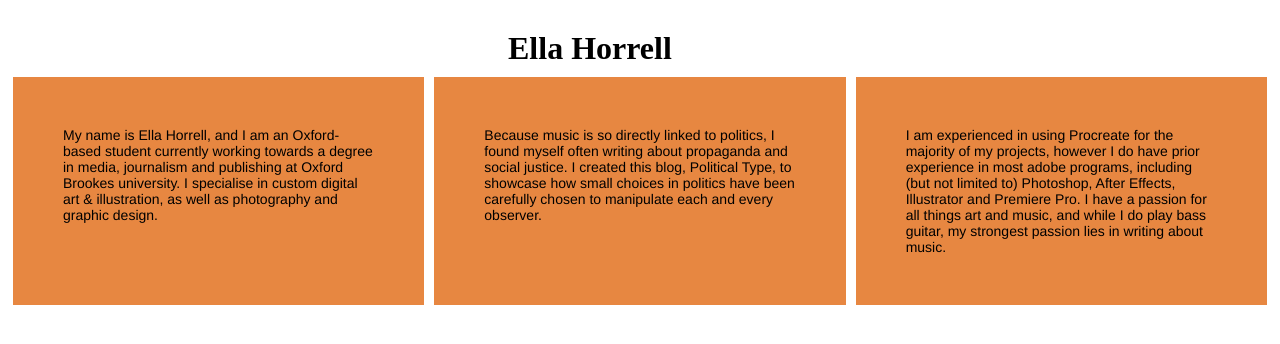
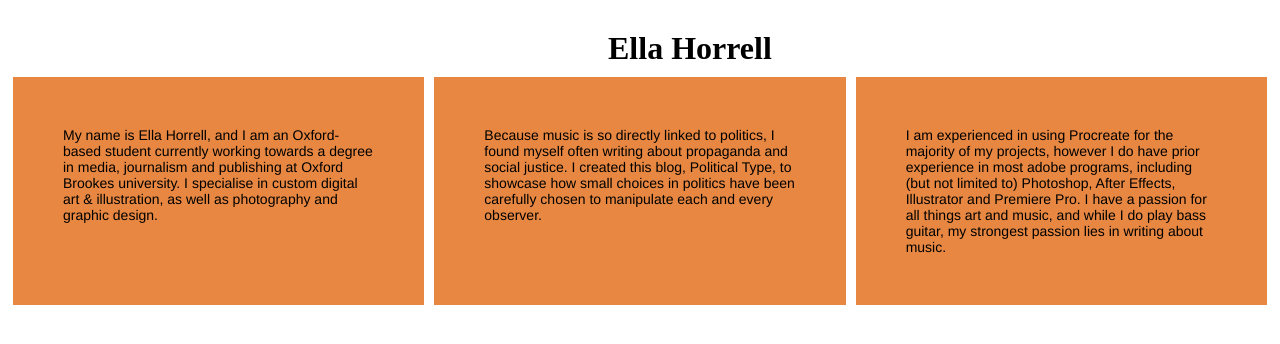
Before and after one commit to ellahorrell/brookesblog, a Jekyll site: the page aboutme/index.html, which Jekyll copies as it is, in a window 1280 px wide. Shown: the top 344 px of the page. Built offline with Jekyll 4.4.1, drawn with Linux system fonts in a browser that asks for light colours.

Commit message:
Update styles.css

```diff
--- a/aboutme/css/styles.css
+++ b/aboutme/css/styles.css
@@ -7,7 +7,9 @@
 }
 
 h1 {
-margin: 30px 5px 5px 500px;
+margin: 30px 5px 5px 600px;
+  font-family: "helvetica neue", sans-serif
+    text-align:center;
 }
 
 p{
```
